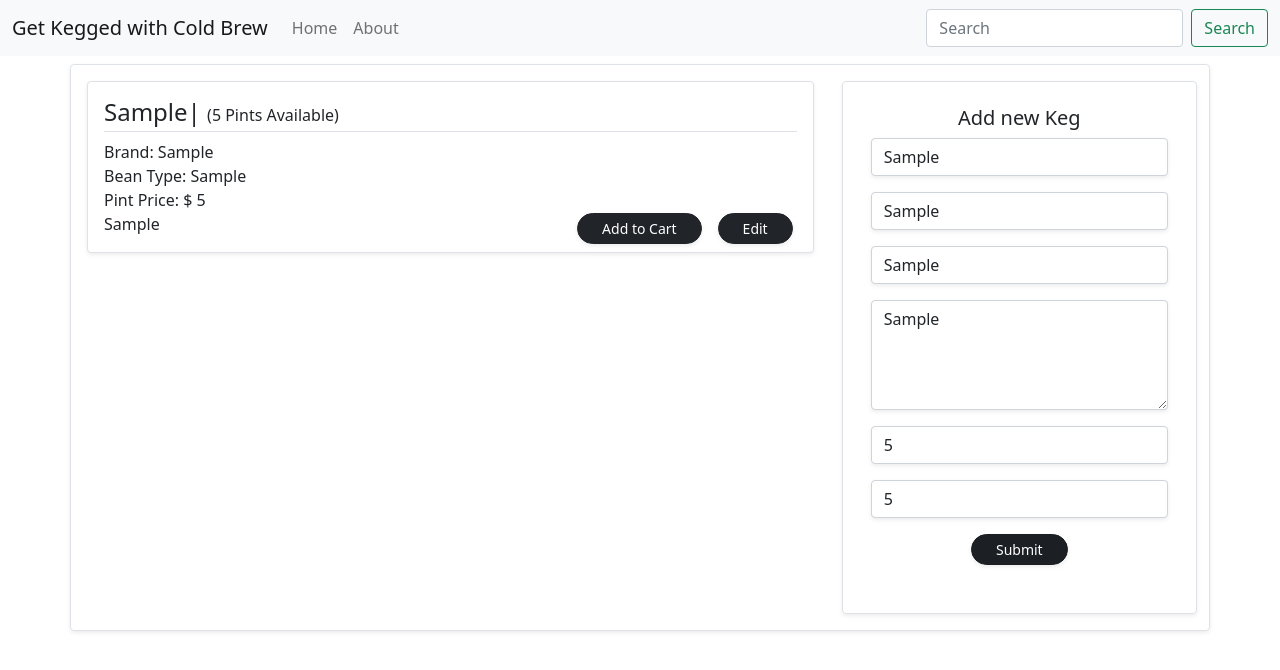
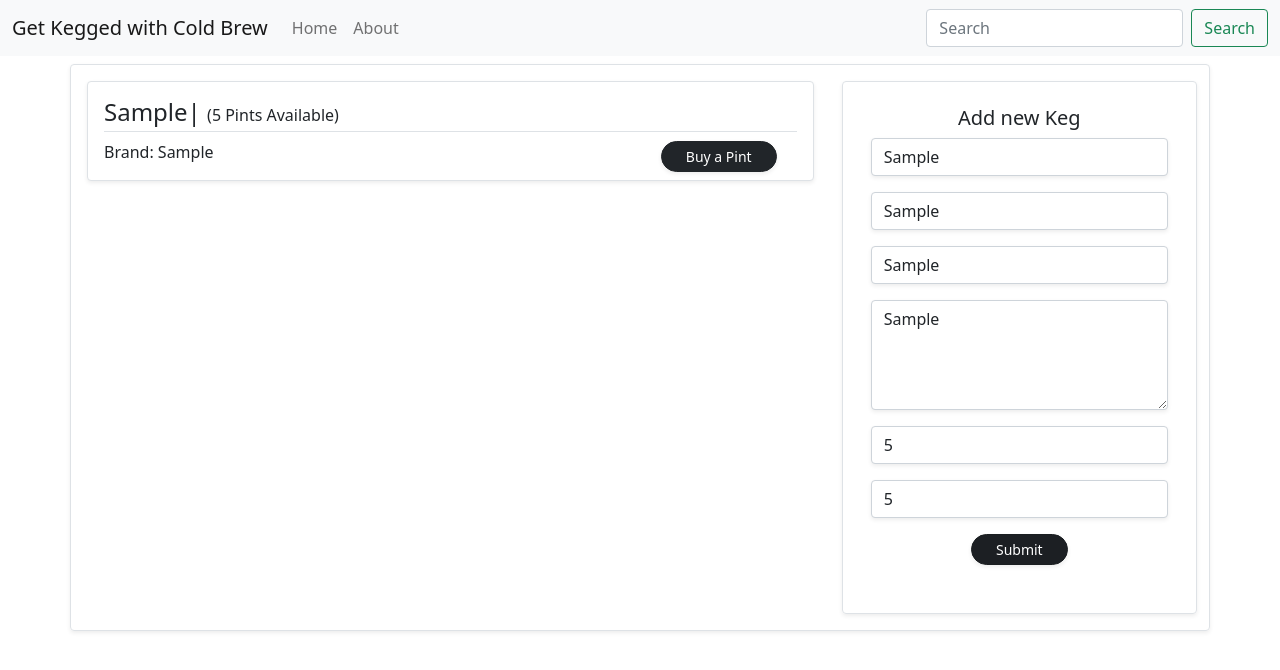
Before and after one commit to mikah-mathews/keg-tracker, a React (Create React App) app: page / in a window 1280 px wide. Both pictures are taken after typing "Sample", "Sample", "Sample", "Sample", "5", "5" into the empty fields and a click on the button "Submit". Shown: the top 670 px of the page. Built offline with nearby package versions, Linux system fonts and the light colour scheme.

Commit message:
Update pint functionality

```diff
--- a/src/components/kegs/Keg.js
+++ b/src/components/kegs/Keg.js
@@ -12,13 +12,12 @@ function Keg(props) {
           <Col className="pt-2 pb-2 position-relative">
             <h4 className="fw-normal border-bottom pb-1">{props.name}<span className="fw-light">|</span> <span className="fs-6">({props.pints} Pints Available)</span></h4>
             Brand: {props.brand}<br />
-            Bean Type: {props.beanType} <br />
+            {/* Bean Type: {props.beanType} <br />
             Pint Price: $ {props.price} <br />
-            {props.description}
+            {props.description} */}
 
             <div className="mt-3 me-3 text-end position-absolute bottom-0 end-0">
-              <Button variant="dark" size="sm" className="me-3 px-4 rounded-pill shadow-sm">Add to Cart</Button>
-              <Button variant="dark" size="sm" className="px-4 rounded-pill shadow-sm">Edit</Button>
+              <Button variant="dark" size="sm" className="me-3 px-4 rounded-pill shadow-sm">Buy a Pint</Button>
             </div>
           </Col>
         </Row>
```
Also changed, not shown: src/components/kegs/KegParentContainer.js (line endings or trailing spaces).
